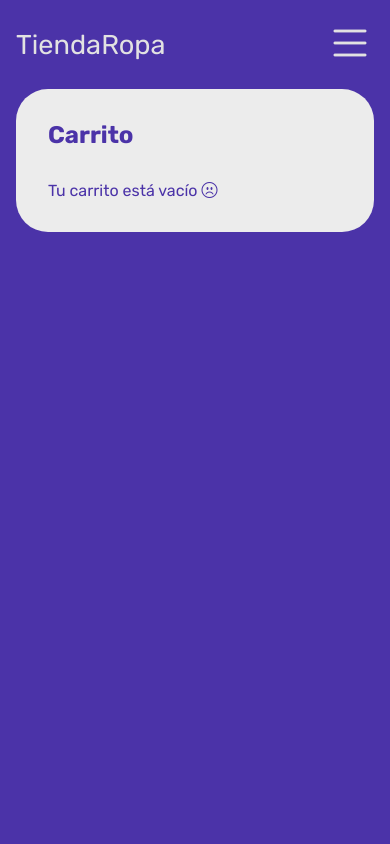
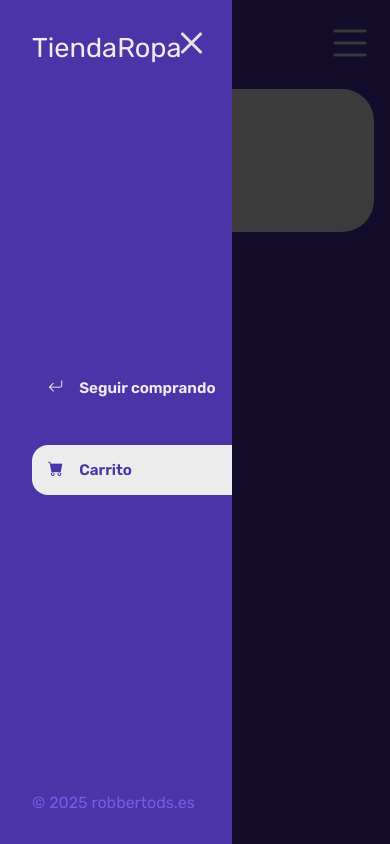
Before and after one commit to egl33817/tienda-ropa, a plain HTML site: page carrito.html in a window 390 px wide. Both pictures are taken after a click on the button 349 px from the left and 44 px from the top of the page. Drawn offline with nearby package versions, Linux system fonts and the light colour scheme.

Commit message:
Añadimos dos eventListener al aside, uno para mostrar ese elemento cuando se hace clic en el botón hamburguesa y otro para cerrarlo cuando se hace clic en la X. Se comprueba que funciona bien tanto en index.html como en carrito.html .

```diff
--- a/css/main.css
+++ b/css/main.css
@@ -303,6 +303,8 @@ main {
         /* Para que no tape el contenido cuando esté visible */
         opacity: 0;
         visibility: hidden;
+        /* Ralentizamos la aparición del aside */
+        transition: .2s;
     }
 
     /* Clase para hacer visible el menú lateral */
--- a/js/menu.js
+++ b/js/menu.js
@@ -0,0 +1,13 @@
+// En este archivo se van a gestionar el aside, "open-menu" y "close-menu".
+const openMenu = document.querySelector(".open-menu")
+const closeMenu = document.querySelector(".close-menu")
+const aside = document.querySelector("aside")
+
+// Añadimos eventos al botón que mostrará y ocultará el menú, según sea el caso.
+openMenu.addEventListener("click", () => {
+    aside.classList.add("aside-visible")
+})
+
+closeMenu.addEventListener("click", () => {
+    aside.classList.remove("aside-visible")
+})
```
